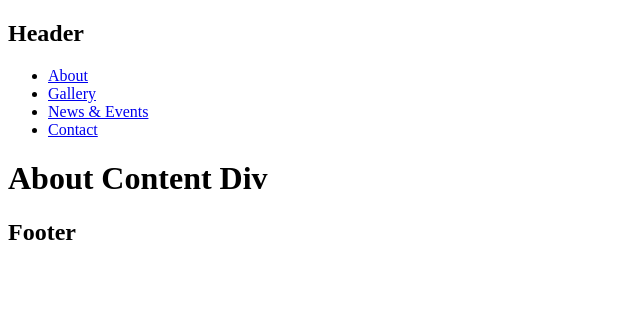
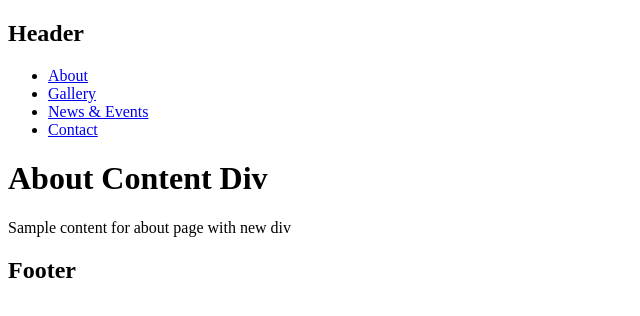
Before and after one commit to prashantjain9102/kalkiant, a plain HTML site: page about.html in a window 1280 px wide. Shown: the whole page, without its empty margins (0-640 px from the left). Drawn offline with Linux system fonts and the light colour scheme.

Commit message:
Update about.html
about page updated

```diff
--- a/about.html
+++ b/about.html
@@ -20,6 +20,7 @@
     </header>
     <div class="content">
         <h1>About Content Div</h1>
+        <p>Sample content for about page with new div</p>
     </div>
     <footer>
         <h2>Footer</h2>
```
